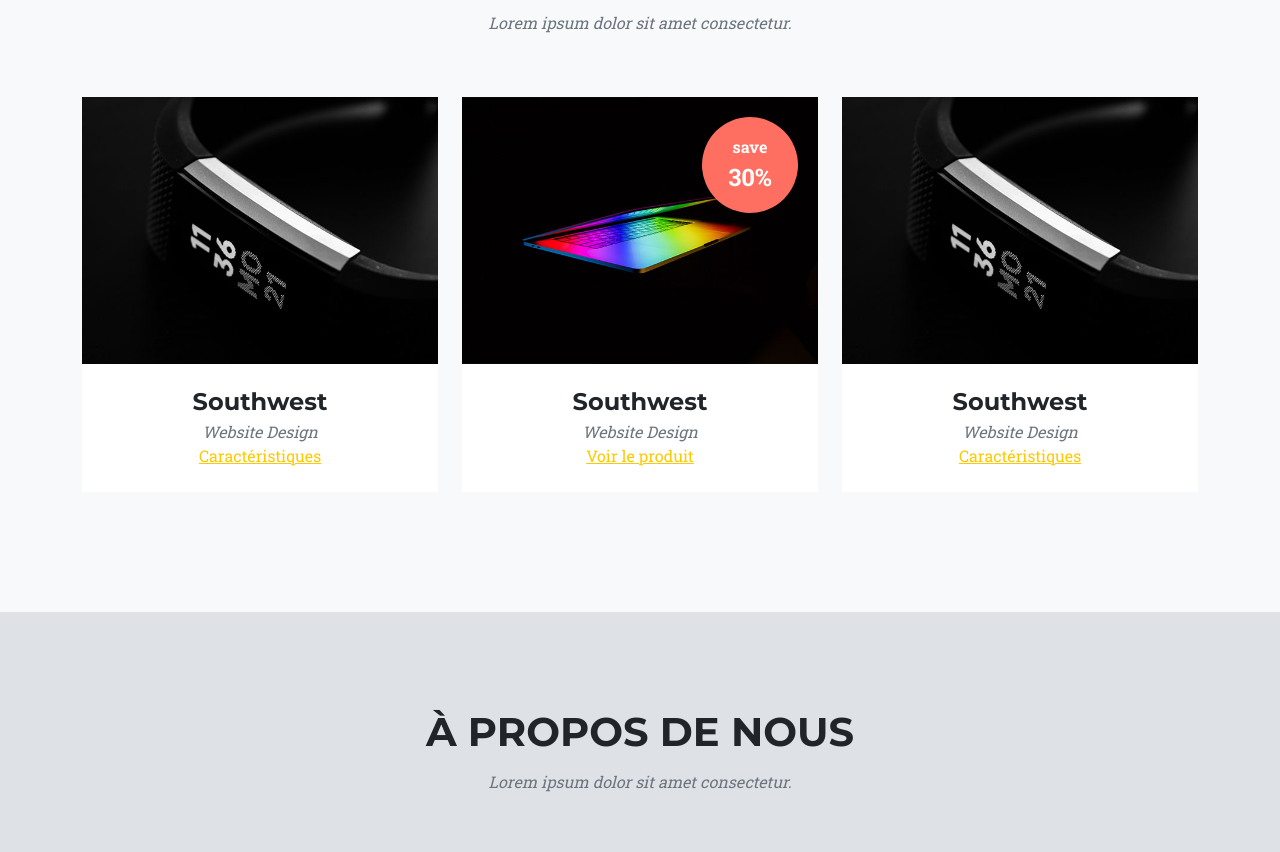
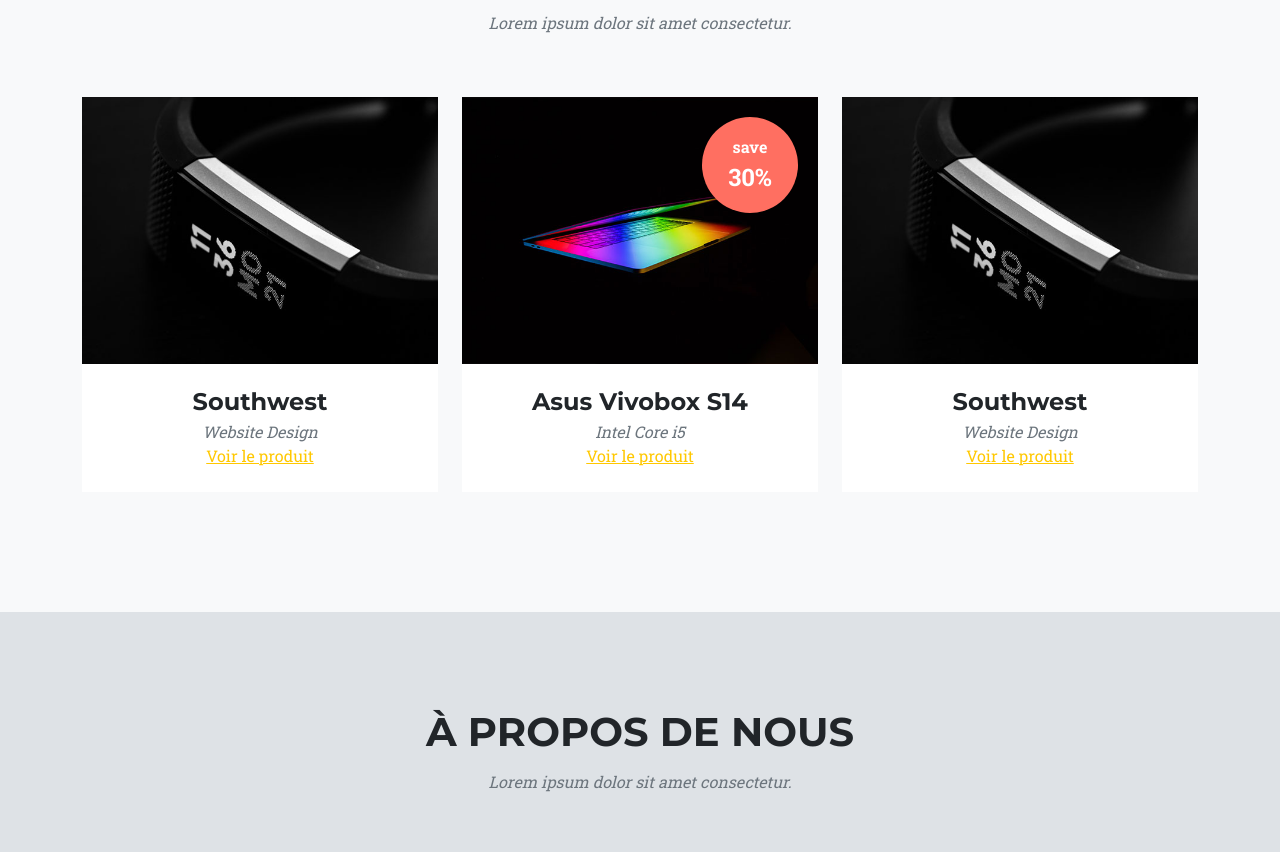
Before and after one commit to houssayen/freelance-agency, a plain HTML site: page index.html in a window 1280 px wide. Shown: the part 1609-2461 px from the top of the page. Drawn offline with nearby package versions, Linux system fonts and the light colour scheme.

Commit message:
commit changes

```diff
--- a/index.html
+++ b/index.html
@@ -114,7 +114,7 @@
                                 <div class="portfolio-caption-heading">Southwest</div>
                                 <div class="portfolio-caption-subheading text-muted">Website Design</div>
                                 <a data-bs-toggle="modal" href="#portfolioModal1">
-                                    Caractéristiques
+                                    Voir le produit
                                 </a>
                             </div>
                         </div>
@@ -132,8 +132,10 @@
                                 </div>
                             </div>
                             <div class="portfolio-caption">
-                                <div class="portfolio-caption-heading">Southwest</div>
-                                <div class="portfolio-caption-subheading text-muted">Website Design</div>
+                                <div class="portfolio-caption-heading">Asus Vivobox S14</div>
+                                <div class="portfolio-caption-subheading text-muted">
+                                    Intel Core i5
+                                </div>
                                 <a data-bs-toggle="modal" href="#portfolioModal2">
                                     Voir le produit
                                 </a>
@@ -152,7 +154,7 @@
                                 <div class="portfolio-caption-heading">Southwest</div>
                                 <div class="portfolio-caption-subheading text-muted">Website Design</div>
                                 <a data-bs-toggle="modal" href="#portfolioModal3">
-                                    Caractéristiques
+                                    Voir le produit
                                 </a>
                             </div>
                         </div>
```
